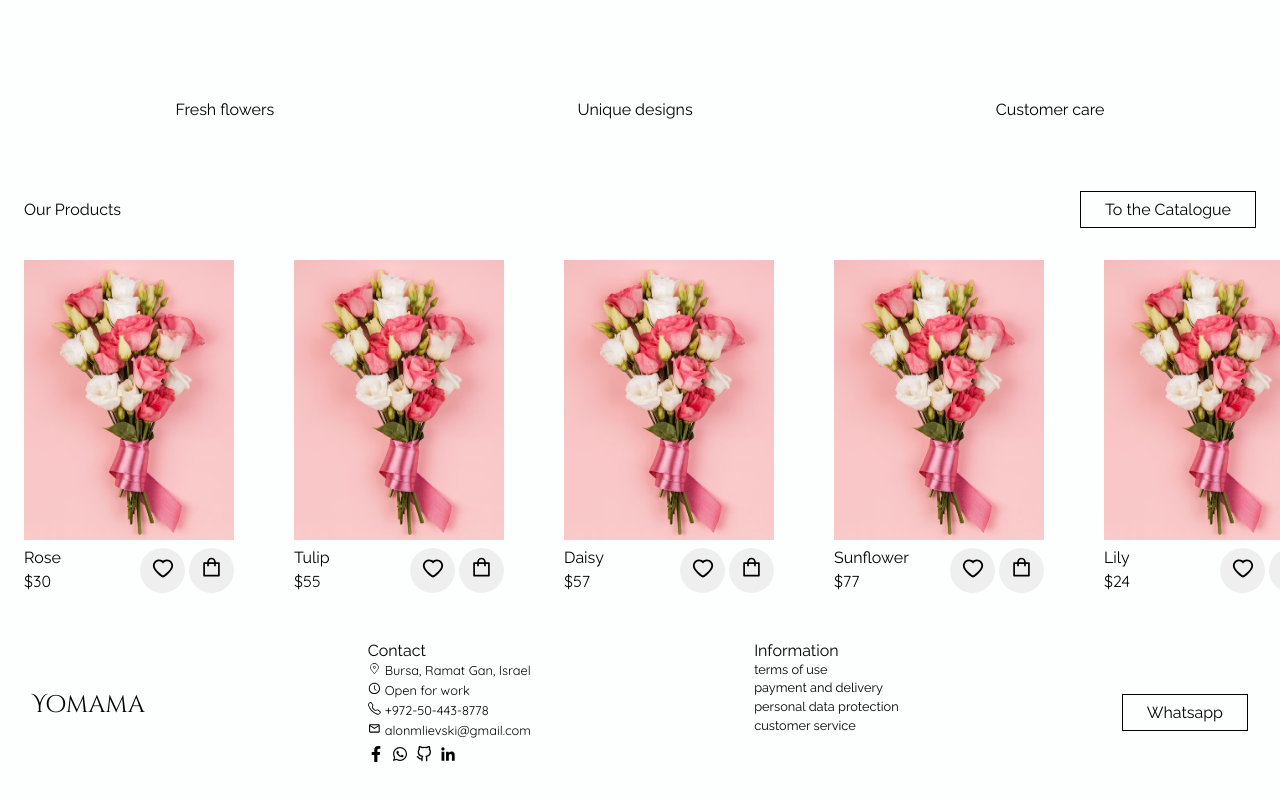
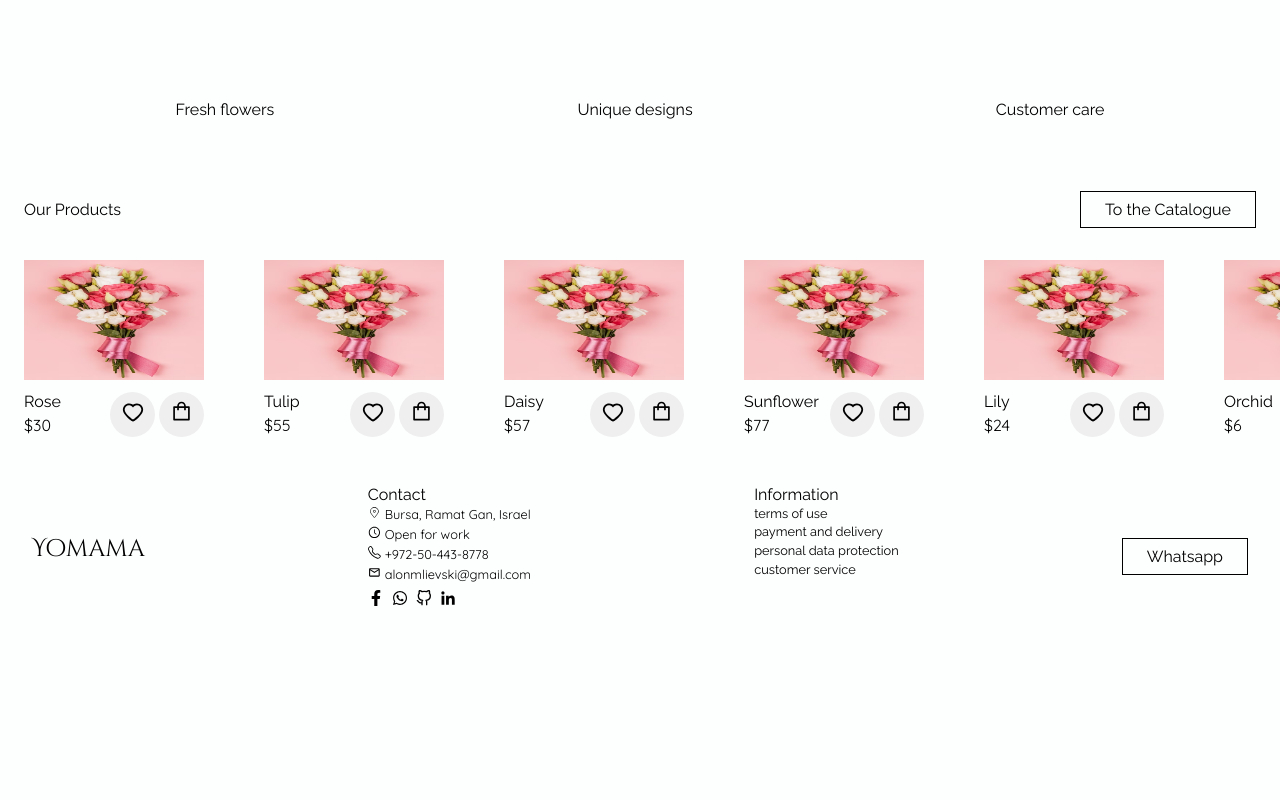
Before and after one commit to SuperDuperAlon/yomama, a Next.js app: page / in a window 1280 px wide. Shown: the part 801-1601 px from the top of the page. After the commit the page ends 1453 px from the top, so only its background shows below. Built offline with nearby package versions, Linux system fonts and the light colour scheme; no server answers; some icons are missing.

Commit message:
image component routing

```diff
--- a/src/components/CardFlower.tsx
+++ b/src/components/CardFlower.tsx
@@ -14,9 +14,8 @@
 
     return (
         <>
-            <Link href={`/catalogue/${flower._id}`}>
             <div className="main-slider__card">
-                    <ImageCmp />
+                <ImageCmp _id={flower._id}/>
                 <div className="">
                     <div className="flex flex-col main-card-desc">
                         <div className="capitalize">{flower.name}</div>
@@ -29,7 +28,6 @@
                     </div>
                 </div>
             </div>
-            </Link>
         </>
 
     )
--- a/src/components/ImageCmp.tsx
+++ b/src/components/ImageCmp.tsx
@@ -1,9 +1,16 @@
 import Image from 'next/image'
-import React from 'react'
+import Link from 'next/link'
+import { useRouter } from 'next/router';
 
-const ImageCmp = () => {
+interface Props {
+    _id: string
+}
+
+const ImageCmp = ({ _id }: Props) => {
+
     return (
         <>
+            <Link href={`/catalogue/${_id}`}>
                 <Image
                     src='/images/top-view-beautiful-roses-bouquet-with-pink-ribbon_23-2148822309.avif'
                     className=""
@@ -12,6 +19,7 @@
                     alt="flower name"
                     loading="lazy"
                 />
+            </Link>
         </>
     )
 }
```
Lines whose indentation alone changed are shown as unchanged.
